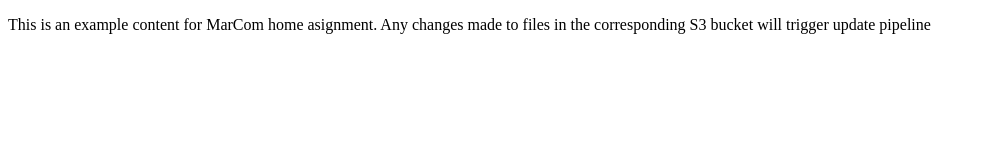
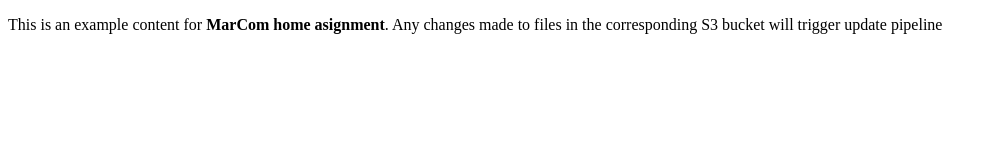
Before and after one commit to perestroyka/eks-www-static, a plain HTML site: page www/index.html in a window 1280 px wide. Shown: the whole page, without its empty margins (0-997 px from the left). Drawn offline with Linux system fonts and the light colour scheme.

Commit message:
testing changes

```diff
--- a/www/index.html
+++ b/www/index.html
@@ -4,6 +4,6 @@
     <title>MarCom title of the webpage!</title>
   </head>
   <body>
-    <p>This is an example content for MarCom home asignment. Any changes made to files in the corresponding S3 bucket will trigger update pipeline</p>
+    <p>This is an example content for <strong>MarCom home asignment</strong>. Any changes made to files in the corresponding S3 bucket will trigger update pipeline</p>
   </body>
 </html>
```
Also changed, not shown: 1 other file.
